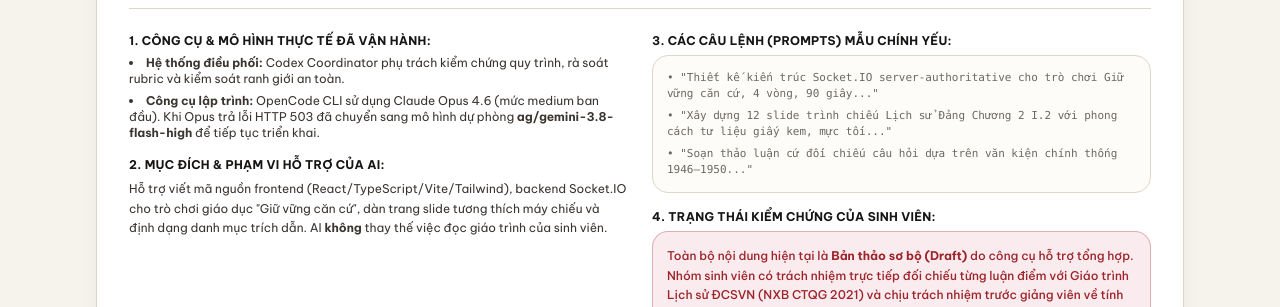
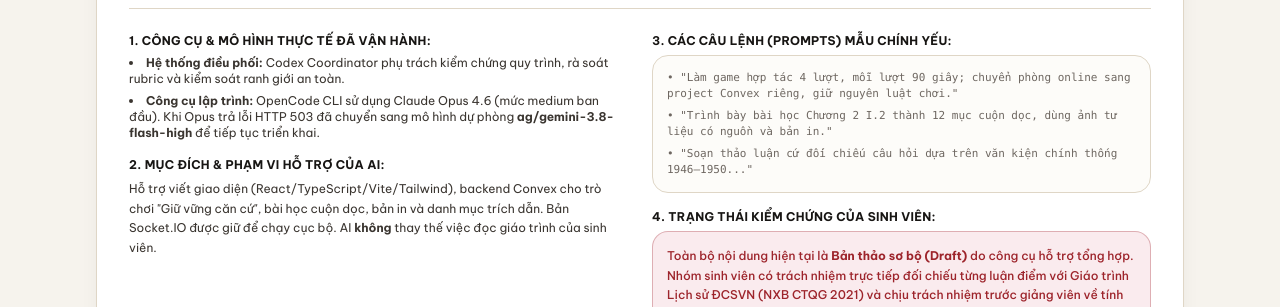
Before and after one commit to TaHoang715/VNR202, a React (Vite) app in the folder client/: page / in a window 1280 px wide. Both pictures are taken after a click on the button "AI & Nguồn". Shown: the part 485-792 px from the top of the page. Built offline with nearby package versions, Linux system fonts and the light colour scheme; no server answers.

Commit message:
Update AI usage for scrolling lessons and Convex migration

```diff
--- a/client/src/components/AIUsageRecord.tsx
+++ b/client/src/components/AIUsageRecord.tsx
@@ -1,7 +1,7 @@
 import React, { useState } from 'react';
 
 const records = [
-  { task: 'Nội dung & trình chiếu', tool: 'Codex + OpenCode (Opus 4.6 medium, sau đó Gemini Flash High)', prompt: 'Soạn 12 màn đúng Chương 2 I.2, có nguồn, liên hệ và AI Usage; không bịa số trang hay xác nhận của sinh viên.', result: 'Bản thảo 12 màn, ghi chú người nói, danh mục nguồn và bản in. Chưa được sinh viên duyệt theo giáo trình.' },
+  { task: 'Nội dung & bài học', tool: 'Codex + OpenCode (Opus 4.6 medium, sau đó Gemini Flash High)', prompt: 'Soạn 12 mục đúng Chương 2 I.2, có nguồn, liên hệ và AI Usage; không bịa số trang hay xác nhận của sinh viên.', result: 'Bản thảo 12 mục cuộn dọc, ghi chú người nói, danh mục nguồn và bản in. Chưa được sinh viên duyệt theo giáo trình.' },
   { task: 'Game & giao diện', tool: 'OpenCode qua 9Router; Codex điều phối và review', prompt: 'Làm game hợp tác 4 lượt, bỏ phiếu theo đội, tài nguyên, viện trợ, phòng online riêng; bảo vệ token và kết nối lại.', result: 'Website và backend riêng; các lượt sửa quyền truy cập, tạo sảnh, thời gian, viện trợ và cân bằng tài nguyên.' },
   { task: 'Kiểm chứng & kiểm thử', tool: 'Codex, công cụ web/trình duyệt; OpenCode hỗ trợ sửa lỗi', prompt: 'Đối chiếu nguồn chính thống; kiểm tra build, nhiều client, thao tác giao diện, nêu đúng giới hạn tiếp cận tài liệu.', result: 'Đã đọc các trang nguồn trực tuyến và chạy kiểm thử kỹ thuật. Chưa tiếp cận toàn văn giáo trình chính; nhóm phải tự đối chiếu nội dung học thuật.' },
 ];
--- a/client/src/views/AppendixView.tsx
+++ b/client/src/views/AppendixView.tsx
@@ -69,8 +69,8 @@ export const AppendixView: React.FC = () => {
                 2. Mục đích & Phạm vi hỗ trợ của AI:
               </span>
               <p className="leading-relaxed">
-                Hỗ trợ viết mã nguồn frontend (React/TypeScript/Vite/Tailwind), backend Socket.IO cho trò chơi giáo dục "Giữ vững căn cứ",
-                dàn trang slide tương thích máy chiếu và định dạng danh mục trích dẫn. AI <strong>không</strong> thay thế việc đọc giáo trình của sinh viên.
+                Hỗ trợ viết giao diện (React/TypeScript/Vite/Tailwind), backend Convex cho trò chơi "Giữ vững căn cứ",
+                bài học cuộn dọc, bản in và danh mục trích dẫn. Bản Socket.IO được giữ để chạy cục bộ. AI <strong>không</strong> thay thế việc đọc giáo trình của sinh viên.
               </p>
             </div>
           </div>
@@ -81,8 +81,8 @@ export const AppendixView: React.FC = () => {
                 3. Các câu lệnh (Prompts) mẫu chính yếu:
               </span>
               <div className="p-3.5 bg-[#fdfcf9] rounded-xl border border-[#dfd6c6] font-mono text-[11px] space-y-1.5 text-[#6e6761]">
-                <div>• "Thiết kế kiến trúc Socket.IO server-authoritative cho trò chơi Giữ vững căn cứ, 4 vòng, 90 giây..."</div>
-                <div>• "Xây dựng 12 slide trình chiếu Lịch sử Đảng Chương 2 I.2 với phong cách tư liệu giấy kem, mực tối..."</div>
+                <div>• "Làm game hợp tác 4 lượt, mỗi lượt 90 giây; chuyển phòng online sang project Convex riêng, giữ nguyên luật chơi."</div>
+                <div>• "Trình bày bài học Chương 2 I.2 thành 12 mục cuộn dọc, dùng ảnh tư liệu có nguồn và bản in."</div>
                 <div>• "Soạn thảo luận cứ đối chiếu câu hỏi dựa trên văn kiện chính thống 1946–1950..."</div>
               </div>
             </div>
```
